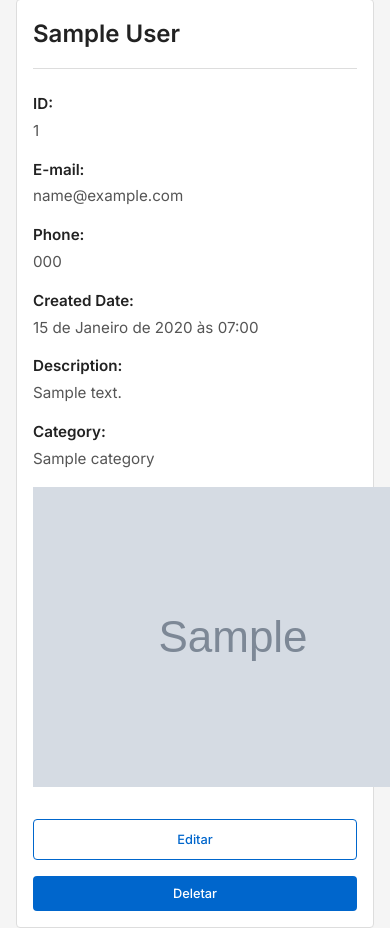
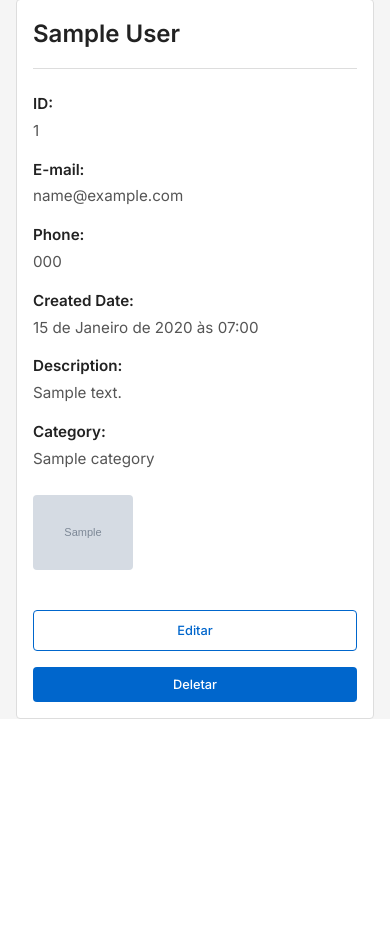
Before and after one commit to JavanRosario/App_agenda, a Django app: page /contact/1/detail/ in a window 390 px wide; the page is wider, and only the part inside the window is pictured. Shown: the part 207-1135 px from the top of that part. After the commit the page ends 926 px from the top of that part, so only its background shows below. Run offline with Django 5.2, Linux system fonts and the light colour scheme; tables that the repository leaves empty hold one stand-in row (values such as "Sample post"); grey boxes marked "Sample" are stand-in pictures.

Commit message:
change error colors

```diff
--- a/contact/static/contact/css/style.css
+++ b/contact/static/contact/css/style.css
@@ -30,9 +30,11 @@ body {
   font-weight: 600;
   color: #222;
 }
+
 .header_link {
   font-size: 28px;
 }
+
 .header_link,
 .table_link {
   color: #0066cc;
@@ -295,7 +297,6 @@ body {
   border-radius: 4px;
 }
 
-/* Enhanced Message/Alert System - Centralized */
 .message,
 .custom-alert {
   padding: 0.75rem 1rem;
@@ -307,19 +308,17 @@ body {
   border-left: 4px solid;
   position: relative;
   transition: all 0.3s ease;
-  box-shadow: 0 1px 3px rgba(0, 0, 0, 0.1);
+  box-shadow: 0 1px 3px rgba(255, 18, 18, 0.884);
   max-width: 600px;
   text-align: left;
 }
 
-/* Alert container for better positioning */
 .alert-wrapper {
   max-width: 1000px;
   margin: 0 auto;
   padding: 0 2rem;
 }
 
-/* Centered alert positioning - appears below header/search */
 .alert-center {
   position: relative;
   top: 0;
@@ -365,14 +364,12 @@ body {
   border-left-color: #0066cc;
 }
 
-/* Default alert styling (neutral) */
 .custom-alert {
   background-color: #f8f9fa;
   color: #333;
   border-left-color: #666;
 }
 
-/* Alert with close button */
 .custom-alert.dismissible {
   padding-right: 3rem;
 }
@@ -402,7 +399,6 @@ body {
   opacity: 1;
 }
 
-/* Alert with icon */
 .custom-alert.with-icon {
   padding-left: 3rem;
 }
@@ -416,20 +412,17 @@ body {
   font-weight: bold;
 }
 
-/* Fade out animation for dismissible alerts */
 .custom-alert.fade-out {
   opacity: 0;
   transform: translateY(-10px);
 }
 
-/* Compact alert variant */
 .custom-alert.compact {
   padding: 0.5rem 0.75rem;
   font-size: 0.8rem;
   margin-bottom: 1rem;
 }
 
-/* Toast-style alerts (top-right corner) */
 .alert-toast-container {
   position: fixed;
   top: 1rem;
@@ -444,10 +437,58 @@ body {
   max-width: none;
 }
 
-/* Inline alerts (within content flow) */
 .alert-inline {
   margin: 1rem 0;
   max-width: none;
+}
+
+.alert-container.in-content {
+  margin-bottom: 2rem;
+  margin-top: 30px;
+}
+
+.data p {
+  font-size: 15px;
+  color: #666;
+  font-weight: 500;
+}
+
+.form_group img,
+.single_contact img,
+.table_cel img {
+  max-width: 150px;
+  max-height: 150px;
+  width: auto;
+  height: auto;
+  object-fit: cover;
+  border-radius: 4px;
+  display: block;
+  margin: 0.5rem 0;
+}
+
+.table_cel img {
+  max-width: 50px;
+  max-height: 50px;
+  border-radius: 50%;
+}
+
+.single_contact img {
+  max-width: 200px;
+  max-height: 200px;
+}
+
+ul.errorlist {
+  background-color: #ffe5e5;
+  color: #ff0000;
+  border-left: 4px solid #ff0000;
+  padding: 0.5rem 1rem;
+  margin: 0.5rem 0;
+  border-radius: 4px;
+  list-style: none;
+}
+
+ul.errorlist li {
+  margin: 0;
 }
 
 @media (max-width: 768px) {
@@ -501,7 +542,6 @@ body {
     min-width: 500px;
   }
 
-  /* Mobile alert adjustments */
   .alert-toast-container {
     top: 0.5rem;
     right: 0.5rem;
@@ -516,6 +556,17 @@ body {
   .custom-alert .alert-icon {
     left: 0.75rem;
     font-size: 1rem;
+  }
+
+  .form_group img,
+  .single_contact img {
+    max-width: 120px;
+    max-height: 120px;
+  }
+
+  .table_cel img {
+    max-width: 40px;
+    max-height: 40px;
   }
 }
 
@@ -552,14 +603,15 @@ body {
   .alert-center {
     padding: 0 0.5rem;
   }
+
+  .form_group img,
+  .single_contact img {
+    max-width: 100px;
+    max-height: 100px;
+  }
+
+  .table_cel img {
+    max-width: 35px;
+    max-height: 35px;
+  }
 }
-.alert-container.in-content {
-  margin-bottom: 2rem;
-  margin-top: 30px;
-}
-
-.data p {
-  font-size: 15px;
-  color: #666;
-  font-weight: 500;
-}
```
